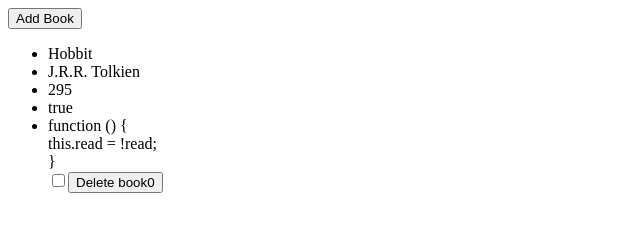
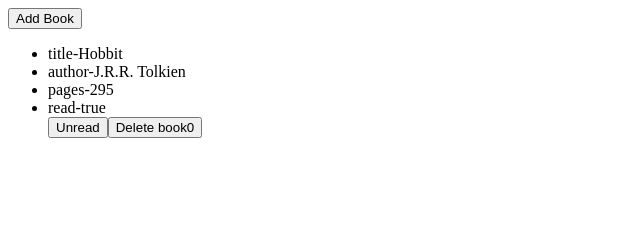
Before and after one commit to alishabab/javascript-library, a website: page index.html in a window 1280 px wide. Shown: the whole page, without its empty margins (0-640 px from the left). Drawn offline with Linux system fonts and the light colour scheme.

Commit message:
Added read/unread method

```diff
--- a/library.js
+++ b/library.js
@@ -1,4 +1,4 @@
-const myLibrary = [];
+const myLibrary = []
 
 function Book(title, author, pages, read) {
   this.title = title;
@@ -10,8 +10,11 @@ function Book(title, author, pages, read) {
   // };
 }
 
-Book.prototype.isRead = function () {
-  this.read = !read;
+Book.prototype.isRead =  function(book,cb) {
+  return function() {
+  book.read = !book.read;
+  cb()
+  }
 };
 
 let cbutton;
@@ -56,13 +59,15 @@ function render() {
   div.innerHTML = '';
   myLibrary.forEach((book, index) => {
     const ul = document.createElement('ul');
-    for (const bookItem in book) {
+    bookArray = Object.entries(book)
+    for (const i in bookArray ) {
       const li = document.createElement('li');
-      li.innerText = book[bookItem];
+      li.innerText = `${bookArray[i][0]}-${bookArray[i][1]}`;
       ul.appendChild(li);
     }
-    const toggle = document.createElement('input');
-    toggle.setAttribute('type', 'checkbox');
+    const toggle = document.createElement('button');
+    toggle.innerText = `${!book.read?'Read':'Unread'}`
+    toggle.setAttribute('type', 'submit');
     ul.appendChild(toggle);
     const dltb = document.createElement('button');
     dltb.innerText = `Delete book${index}`;
@@ -70,7 +75,7 @@ function render() {
     ul.appendChild(dltb);
     div.appendChild(ul);
     dltb.addEventListener('click', deleteBook(index));
-    toggle.addEventListener('click', book.isRead);
+    toggle.addEventListener('click', book.isRead(book,render));
   });
 }
 
@@ -78,4 +83,5 @@ function render() {
 const book1 = new Book('Hobbit', 'J.R.R. Tolkien', 295, true);
 myLibrary.push(book1);
 render();
+/*eslint linebreak-style: ["error", "windows"]*/
 // console.log(book1.info());
```
Also changed, not shown: index.html (+1 -0 lines).
